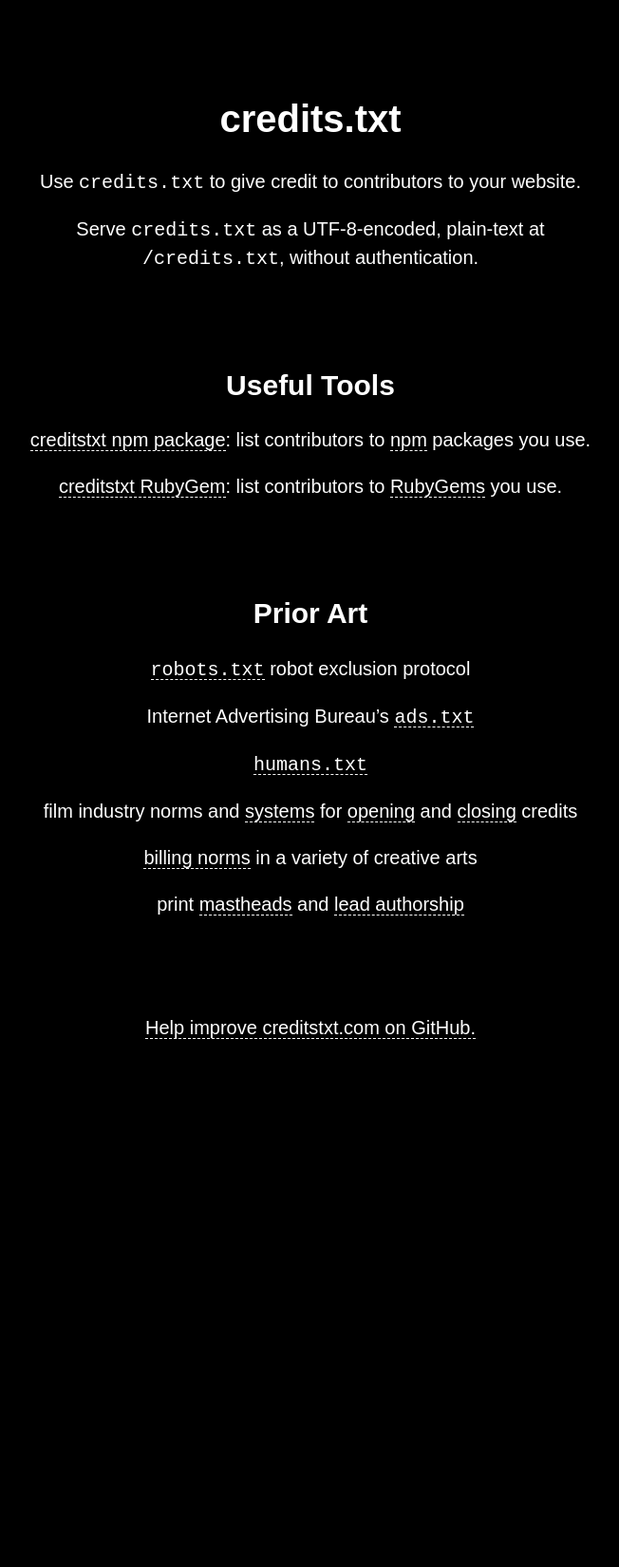
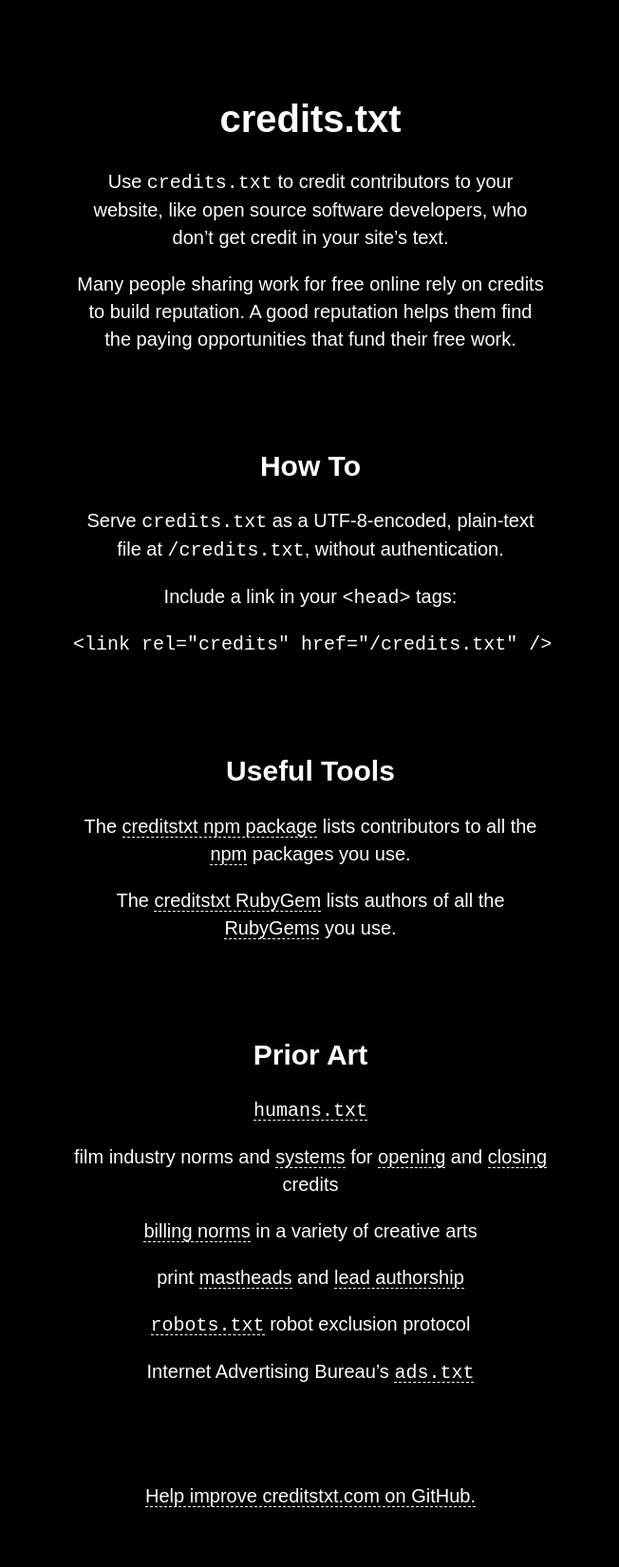
Before and after one commit to creditstxt/creditstxt.com, a Jekyll site: the page built from index.md, in a window 1280 px wide. Shown: the whole page at 95% size, without its empty margins (313-965 px from the left). Built offline with Jekyll 4.4.1, drawn with Linux system fonts in a browser that asks for light colours; our own code applies the rules of GitHub Pages for plain Markdown files; before the commit the page ends 1157 px from its top, so only the background shows below that.

Commit message:
Revise and restyle

````diff
--- a/index.md
+++ b/index.md
@@ -1,18 +1,24 @@
-Use `credits.txt` to give credit to contributors to your website.
+Use `credits.txt` to credit contributors to your website, like open source software developers, who don't get credit in your site's text.
 
-Serve `credits.txt` as a UTF-8-encoded, plain-text at `/credits.txt`, without authentication.
+Many people sharing work for free online rely on credits to build reputation.  A good reputation helps them find the paying opportunities that fund their free work.
+
+## How To
+
+Serve `credits.txt` as a UTF-8-encoded, plain-text file at `/credits.txt`, without authentication.
+
+Include a link in your `<head>` tags:
+
+```html
+<link rel="credits" href="/credits.txt" />
+```
 
 ## Useful Tools
 
-- [creditstxt npm package](https://www.npmjs.com/package/creditstxt): list contributors to [npm](https://www.npmjs.com) packages you use.
+- The [creditstxt npm package](https://www.npmjs.com/package/creditstxt) lists contributors to all the [npm](https://www.npmjs.com) packages you use.
 
-- [creditstxt RubyGem](https://rubygems.org/gems/creditstxt): list contributors to [RubyGems](https://rubygems.org) you use.
+- The [creditstxt RubyGem](https://rubygems.org/gems/creditstxt) lists authors of all the [RubyGems](https://rubygems.org) you use.
 
 ## Prior Art
-
-- [`robots.txt`](https://en.wikipedia.org/wiki/Robots_exclusion_standard) robot exclusion protocol
-
-- Internet Advertising Bureau's [`ads.txt`](https://en.wikipedia.org/wiki/Ads.txt)
 
 - [`humans.txt`](http://humanstxt.org/)
 
@@ -21,3 +27,7 @@ Serve `credits.txt` as a UTF-8-encoded, plain-text at `/credits.txt`, without au
 - [billing norms](https://en.wikipedia.org/wiki/Billing_(performing_arts)) in a variety of creative arts
 
 - print [mastheads](https://en.wikipedia.org/wiki/Masthead_(publishing)) and [lead authorship](https://en.wikipedia.org/wiki/Lead_author)
+
+- [`robots.txt`](https://en.wikipedia.org/wiki/Robots_exclusion_standard) robot exclusion protocol
+
+- Internet Advertising Bureau's [`ads.txt`](https://en.wikipedia.org/wiki/Ads.txt)
--- a/styles.css
+++ b/styles.css
@@ -32,7 +32,7 @@ body > nav,
 body > main,
 body > footer {
   margin: 3rem auto;
-  max-width: 30rem;
+  max-width: 25rem;
   padding: 0 1rem;
 }
 
````
